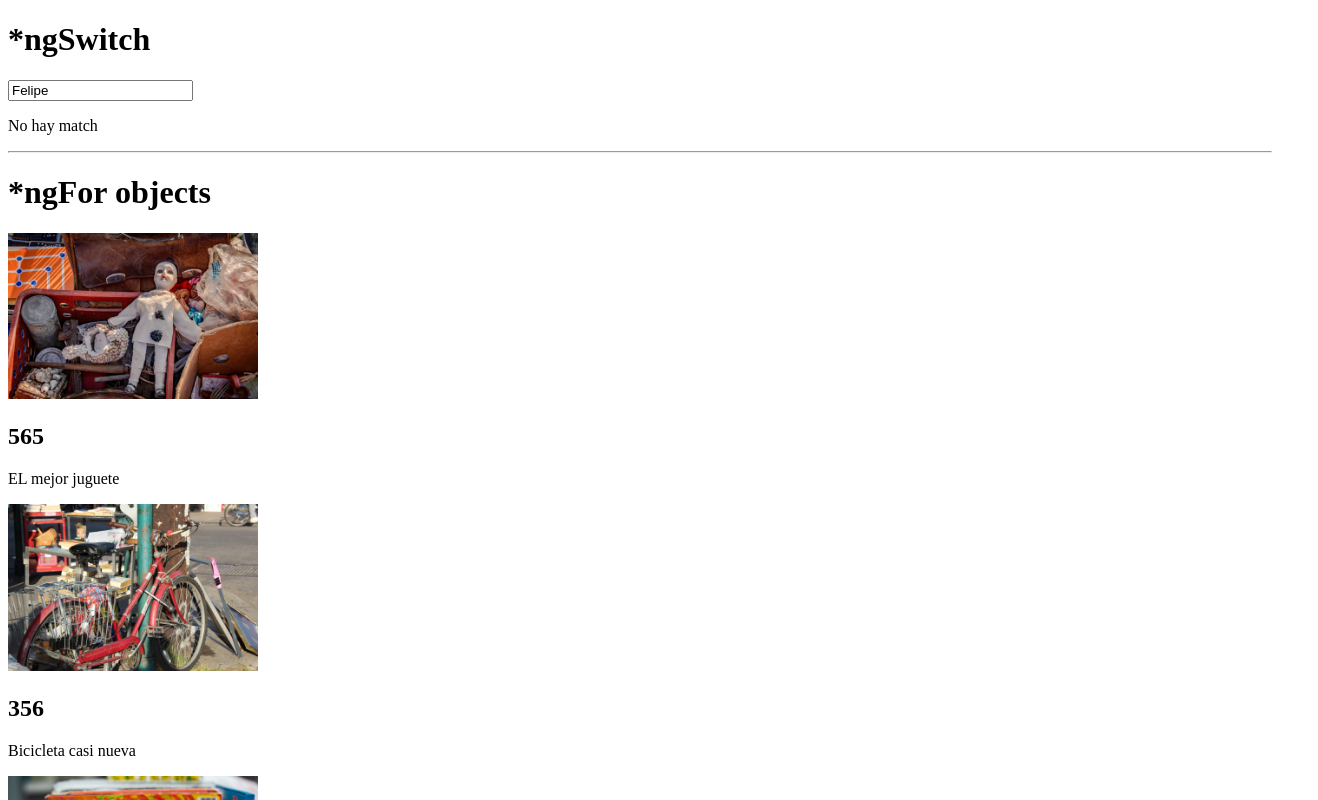
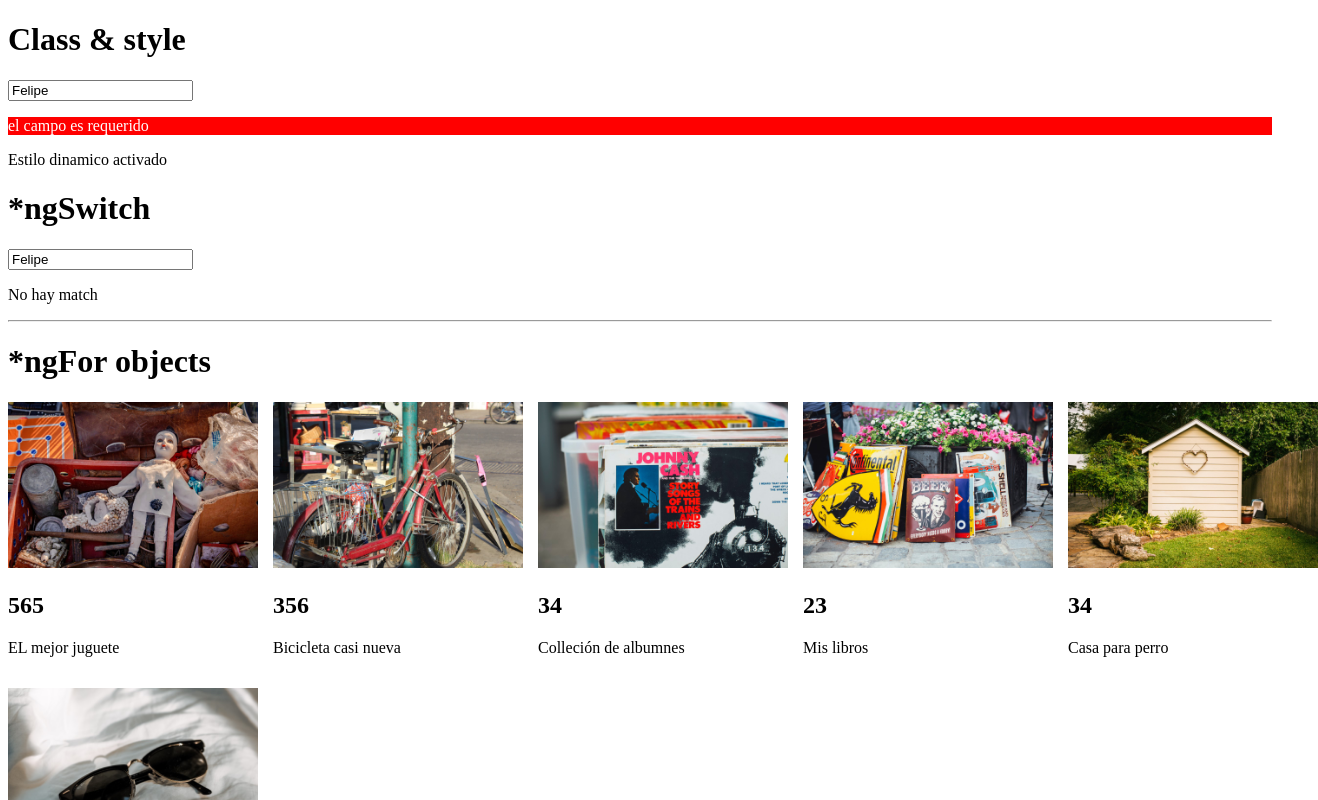
Before and after one commit to Christianlopez4/my-store, an Angular app: page / in a window 1280 px wide. Shown: the top 800 px of the page, 1318 px wide, since content can reach past the window. Built offline with nearby package versions, Linux system fonts and the light colour scheme.

Commit message:
Class & style

```diff
--- a/src/app/app.component.css
+++ b/src/app/app.component.css
@@ -0,0 +1,11 @@
+.products--grid {
+  display: grid;
+  grid-template-columns: repeat(5, 1fr);
+  grid-gap: 15px;
+
+}
+
+.message-error {
+  background: red;
+  color: white;
+}
--- a/src/app/app.component.html
+++ b/src/app/app.component.html
@@ -1,3 +1,7 @@
+<h1>Class & style</h1>
+<input type="text" required #nameinput2="ngModel" [(ngModel)]="person.name"/>
+<p class="message-error" [class.active]="nameinput2.invalid">el campo es requerido</p>
+<p [style.font-style]="nameinput2.value === 'Hola' ? 'italic' : 'normal'">Estilo dinamico activado</p>
 <h1>*ngSwitch</h1>
 <input type="text" [(ngModel)]="person.name"/>
 <div [ngSwitch]="person.name">
@@ -8,7 +12,7 @@
 </div>
 <hr />
 <h1>*ngFor objects</h1>
-<div>
+<div class="products--grid">
   <div *ngFor="let product of products">
     <img width="250" [src]="product.image" alt="image">
     <h2>{{ product.price }}</h2>
```
